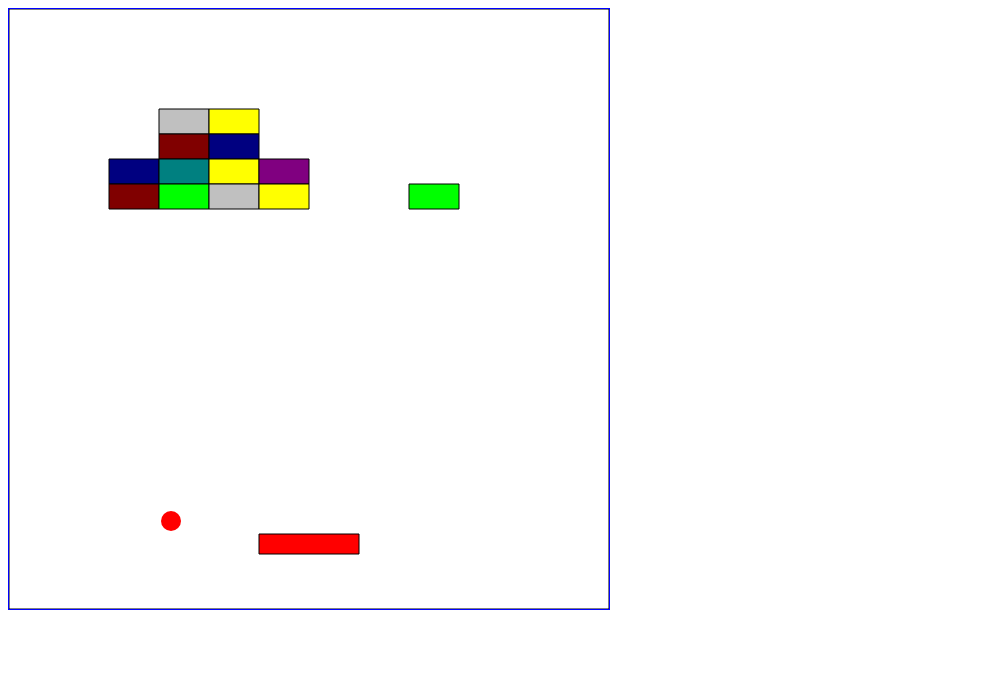
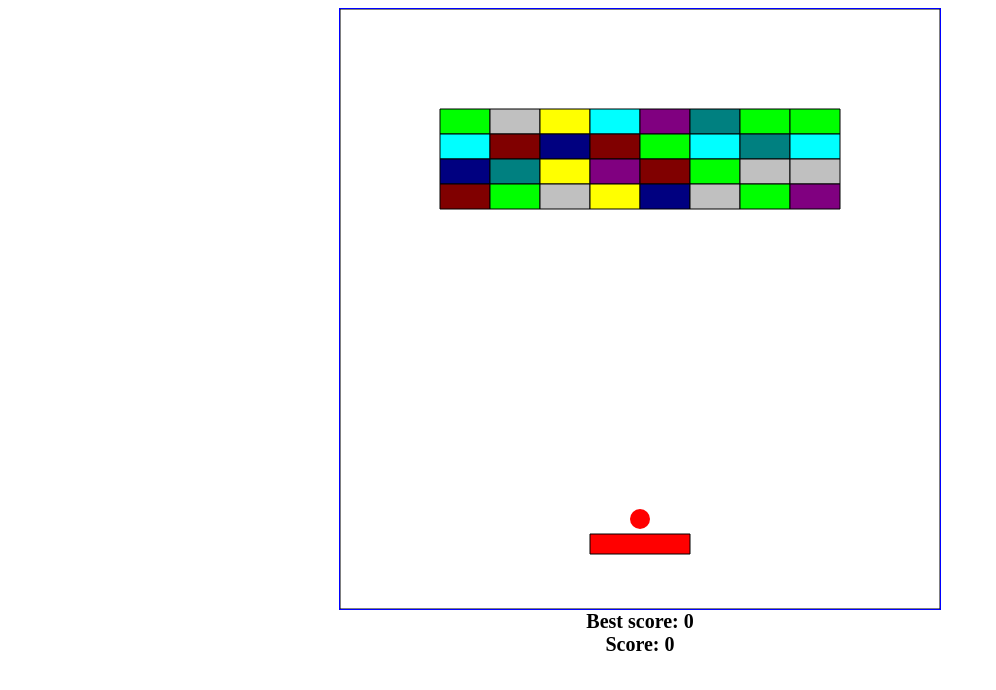
Before and after one commit to vladyatsuk/Arkanoid, a plain HTML site: page index.html in a window 1280 px wide. Shown: the whole page, without its empty margins (0-996 px from the left). Drawn offline with Linux system fonts and the light colour scheme.

Commit message:
added score and best score counters

```diff
--- a/index.html
+++ b/index.html
@@ -8,7 +8,11 @@
     <title>Arkanoid</title>
   </head>
   <body>
-    <canvas></canvas>
+    <div class="wrapper">
+      <canvas></canvas>
+      <span id="bestScore">Best score: </span>
+      <span id="score">Score: </span>
+    </div>
     <script src="script.js"></script>
   </body>
 </html>
--- a/script.js
+++ b/script.js
@@ -1,19 +1,23 @@
 'use strict';
 const canvas = document.querySelector('canvas');
 const context = canvas.getContext('2d');
+const scoreLabel = document.getElementById('score');
+const bestScoreLabel = document.getElementById('bestScore');
 canvas.width = 600;
 canvas.height = 600;
 
 const speed = 1.5;
-const startPosX = canvas.width / 2 - 50;
+const boost = 5;
+const playerStartPosX = canvas.width / 2 - 50;
+const playerPosY = canvas.height - 75;
 let bricks = [];
-let brickColors = [];
-let points = 0;
+let score = 0;
+let bestScore = 0;
 let hitCeiling = 0;
 let hitFloor = 0;
 let hitWalls = 0;
 let hitPlayer = 0;
-
+let gameStatus = true;
 const brick = {
   width: 50,
   height: 25,
@@ -31,8 +35,8 @@ const colors = [
 ];
 
 const player = {
-  x: canvas.width / 2 - 50,
-  y: canvas.height - 75,
+  x: playerStartPosX,
+  y: playerPosY,
   width: 100,
   height: 20,
   speed: speed,
@@ -43,8 +47,8 @@ const ball = {
   x: canvas.width / 2,
   y: canvas.width / 2,
   r: 10,
-  speedX: speed,
-  speedY: speed,
+  speedX: 0,
+  speedY: 0,
 };
 
 document.addEventListener('keydown', function (event) {
@@ -67,21 +71,24 @@ document.addEventListener('keyup', function (event) {
 
 const init = () => {
   bricks = [];
-  player.x = startPosX;
+  player.x = playerStartPosX;
   ball.x = canvas.width / 2;
   ball.y = player.y - 15;
   document.addEventListener('keydown', function (event) {
     if (event.code === 'KeyS' || event.key === 'ArrowDown') {
-      ball.speedX = speed;
-      ball.speedY = speed;
+      if (gameStatus) {
+        ball.speedX = speed;
+        ball.speedY = speed;
+        gameStatus = false;
+      }
     }
   });
   for (let y = 0; y < 4; y++) {
     for (let x = 0; x < 8; x++) {
-      brickColors.push(colors[Math.floor(Math.random() * colors.length)]);
       bricks.push({
         x: 100 + x * brick.width,
         y: 100 + y * brick.height,
+        color: colors[Math.floor(Math.random() * colors.length)],
         active: true,
       });
     }
@@ -103,13 +110,19 @@ const drawRectangle = (color, x, y, width, height) => {
   context.stroke();
 };
 
+const drawScore = () => {
+  if (score >= bestScore) bestScore = score;
+  scoreLabel.innerHTML = `Score: ${score}`;
+  bestScoreLabel.innerHTML = `Best score: ${bestScore}`;
+};
+
 const draw = () => {
   drawRectangle('white', 0, 0, canvas.width, canvas.height);
   drawBall('red', ball.x, ball.y, ball.r);
   for (let i = 0; i < bricks.length; i++) {
     if (bricks[i].active) {
       drawRectangle(
-        brickColors[i],
+        bricks[i].color,
         bricks[i].x,
         bricks[i].y,
         brick.width,
@@ -118,6 +131,7 @@ const draw = () => {
     }
   }
   drawRectangle('red', player.x, player.y, player.width, player.height);
+  drawScore();
 };
 
 const hitBrick = (bricks, i) => {
@@ -139,14 +153,19 @@ const move = () => {
     ball.y + ball.r >= player.y &&
     ball.x >= player.x &&
     ball.x <= player.x + player.width;
-  if (hitWalls) ball.speedX *= -1;
+  if (hitWalls) {
+    if (ball.x < canvas.width / 2) {
+      ball.x += boost;
+    } else ball.x += -boost;
+    ball.speedX *= -1;
+  }
   if (hitCeiling) {
     ball.speedY *= -1;
-    ball.y += 5;
+    ball.y += boost;
   }
   if (hitPlayer) {
     ball.speedY *= -1;
-    ball.y -= 1;
+    ball.y -= boost;
   }
   if (hitFloor) return false;
   if (player.leftKey) {
@@ -162,7 +181,7 @@ const move = () => {
   for (let i = 0; i < bricks.length; i++) {
     if (bricks[i].active && hitBrick(bricks, i)) {
       bricks[i].active = false;
-      points += 100;
+      score += 100;
       ball.speedY *= -1;
       break;
     }
@@ -172,13 +191,14 @@ const move = () => {
 
 const game = () => {
   if (!move()) {
-    points = 0;
-    brickColors = [];
+    score = 0;
     ball.speedX = 0;
     ball.speedY = 0;
     player.x = canvas.width / 2 - 50;
+    gameStatus = true;
     init();
     ball.x = Math.random() * (canvas.width - 100) + 50;
+    drawScore();
   } else draw();
 };
 init();
--- a/style.css
+++ b/style.css
@@ -1,3 +1,17 @@
 canvas {
   border: 1px solid blue;
 }
+
+.wrapper {
+  width: 100%;
+  height: 100%;
+  display: flex;
+  flex-direction: column;
+  align-items: center;
+  justify-content: center;
+}
+
+span {
+  font-weight: bold;
+  font-size: 20px;
+}
```
